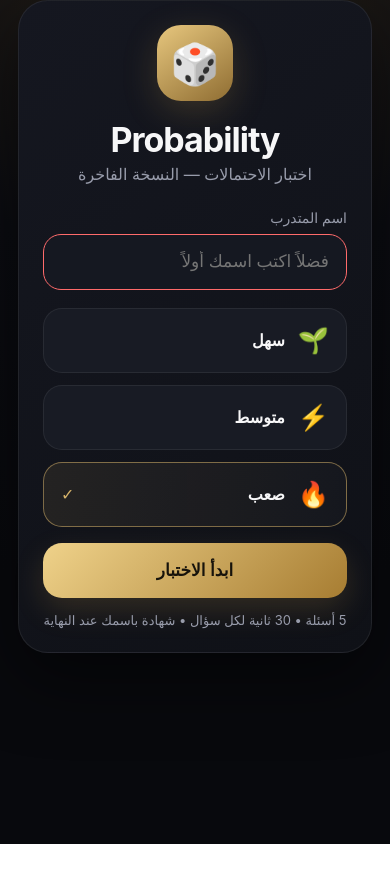
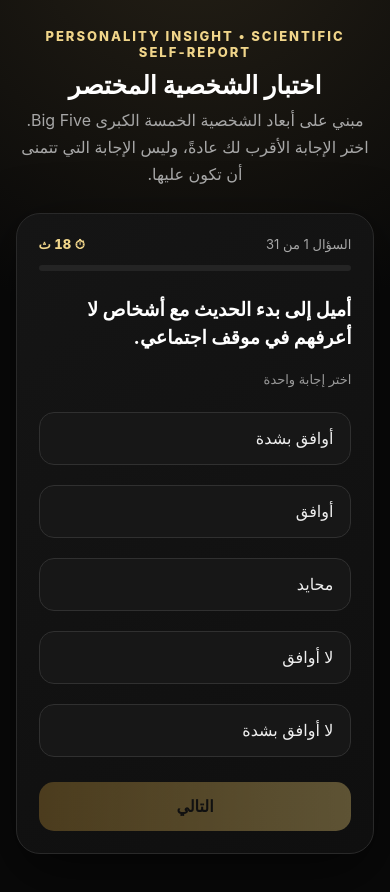
Before and after one commit to peaki7/-, a plain HTML site: page index.html in a window 390 px wide. Both pictures are taken after a click on the button "ابدأ الاختبار". Before the commit the page ends 844 px from the top, so only its background shows below. Drawn offline with Linux system fonts and the light colour scheme.

Commit message:
Add files via upload

```diff
--- a/index.html
+++ b/index.html
@@ -2,131 +2,154 @@
 <html lang="ar" dir="rtl">
 <head>
 <meta charset="utf-8">
-<meta name="viewport" content="width=device-width,initial-scale=1,viewport-fit=cover">
-<meta name="theme-color" content="#08090d">
-<meta name="apple-mobile-web-app-capable" content="yes">
-<meta name="apple-mobile-web-app-status-bar-style" content="black-translucent">
-<meta name="apple-mobile-web-app-title" content="Probability">
-<title>Probability — Premium Quiz</title>
+<meta name="viewport" content="width=device-width,initial-scale=1">
+<title>Personality Insight — Scientific Test</title>
 <style>
-:root{--bg:#08090d;--panel:#11131a;--panel2:#181b24;--text:#f7f7f8;--muted:#989cab;--accent:#d6b36a;--accent2:#f1d898;--good:#65d391;--bad:#ff6b6b}
-*{box-sizing:border-box;-webkit-tap-highlight-color:transparent}
-body{margin:0;background:radial-gradient(circle at 50% -10%,#292116 0,#0b0c11 38%,#08090d 72%);color:var(--text);font-family:-apple-system,BlinkMacSystemFont,"SF Pro Display","Helvetica Neue",Arial,sans-serif;min-height:100vh}
-.app{width:min(720px,100%);margin:auto;padding:env(safe-area-inset-top) 18px calc(28px + env(safe-area-inset-bottom));min-height:100vh}
-.card{background:linear-gradient(145deg,#151720,#0f1117);border:1px solid #ffffff12;border-radius:30px;box-shadow:0 24px 70px #0008;padding:24px}
-.logo{width:76px;height:76px;border-radius:24px;margin:auto;display:grid;place-items:center;font-size:40px;background:linear-gradient(145deg,#e7c77e,#8f6d32);box-shadow:0 10px 35px #c39a4938}
-h1{font-size:34px;margin:18px 0 4px;text-align:center;letter-spacing:-1px}.sub{text-align:center;color:var(--muted);margin-bottom:25px}
-.levels{display:grid;gap:12px}.level{width:100%;border:1px solid #ffffff12;background:var(--panel2);color:var(--text);border-radius:19px;padding:17px;text-align:right;display:flex;align-items:center;gap:13px;font-size:16px}.level .icon{font-size:25px}.level.active{border-color:#d6b36a88;background:linear-gradient(90deg,#d6b36a18,#ffffff06)}.check{margin-right:auto;color:var(--accent)}
-.primary{border:0;background:linear-gradient(135deg,#efd28a,#a77d32);color:#17130b;font-weight:800;border-radius:19px;padding:17px;width:100%;font-size:17px;margin-top:16px;box-shadow:0 12px 30px #c39a4930}
-.hint{margin-top:14px;text-align:center;color:var(--muted);font-size:13px}
-.top{display:flex;align-items:center;justify-content:space-between;margin-bottom:15px}.pill{border:1px solid #ffffff12;background:#ffffff08;border-radius:99px;padding:8px 12px;color:var(--muted);font-size:13px}
-.timer{position:relative;width:62px;height:62px;display:grid;place-items:center}.timer svg{position:absolute;inset:0;transform:rotate(-90deg)}.timer circle{fill:none;stroke-width:5}.track{stroke:#ffffff10}.progress{stroke:var(--accent);stroke-linecap:round;transition:stroke-dashoffset .4s linear}.timeText{font-size:16px;font-weight:800}
-.question{font-size:23px;line-height:1.55;font-weight:750;margin:22px 2px}.answers{display:grid;gap:11px}.answer{border:1px solid #ffffff10;background:#151821;color:var(--text);border-radius:18px;padding:17px;text-align:right;font-size:16px;line-height:1.4;min-height:58px}.answer.selected{border-color:#d6b36a99;background:#d6b36a12}.answer.correct{border-color:#65d39199;background:#65d39112}.answer.wrong{border-color:#ff6b6b99;background:#ff6b6b12}.answer:disabled{opacity:1}
-.feedback{margin-top:15px;border-radius:18px;padding:16px;background:#ffffff07;border:1px solid #ffffff0c;line-height:1.7;min-height:60px}.good{color:var(--good)}.bad{color:var(--bad)}
-.next{display:none;border:0;width:100%;padding:17px;margin-top:12px;border-radius:18px;background:linear-gradient(135deg,#efd28a,#a77d32);font-weight:800;font-size:17px;color:#17130b}
-.result{text-align:center}.medal{font-size:70px;margin:4px}.score{font-size:64px;font-weight:900;margin:8px;color:var(--accent2)}.stat{display:flex;justify-content:space-between;background:#ffffff07;border:1px solid #ffffff0c;border-radius:16px;padding:14px;margin-top:9px}.label{color:var(--muted)}.best{color:var(--accent2);font-weight:800}.hidden{display:none}
+:root{--bg:#090909;--card:#121212;--gold:#d6ad55;--gold2:#f0d58a;--muted:#a7a7a7;--line:#292929}
+*{box-sizing:border-box}body{margin:0;background:radial-gradient(circle at 50% -10%,#252016 0,#090909 42%);color:#fff;font-family:-apple-system,BlinkMacSystemFont,"SF Pro Display","Segoe UI",Arial,sans-serif;min-height:100vh}
+.wrap{width:min(720px,92%);margin:auto;padding:28px 0 50px}.brand{text-align:center;color:var(--gold2);font-weight:800;letter-spacing:2px;font-size:13px}
+h1{font-size:30px;text-align:center;margin:10px 0 7px}.sub{text-align:center;color:var(--muted);line-height:1.7;margin:0 auto 24px}
+.card{background:linear-gradient(145deg,#151515,#0f0f0f);border:1px solid var(--line);border-radius:24px;padding:22px;box-shadow:0 20px 60px #0008}
+.meta{display:flex;justify-content:space-between;align-items:center;color:var(--muted);font-size:13px;margin-bottom:12px}
+.timer{color:var(--gold2);font-variant-numeric:tabular-nums;font-weight:800}
+.bar{height:6px;background:#242424;border-radius:99px;overflow:hidden;margin-bottom:25px}.fill{height:100%;background:linear-gradient(90deg,var(--gold),var(--gold2));width:0;transition:.3s}
+.q{font-size:22px;line-height:1.5;font-weight:750;margin:8px 0 18px}.hint{color:#999;font-size:13px;margin-bottom:15px}
+.option{width:100%;text-align:right;padding:16px 17px;margin:10px 0;border-radius:15px;border:1px solid #303030;background:#171717;color:#eee;font-size:16px;cursor:pointer;transition:.18s}
+.option:hover{border-color:#92763a;transform:translateY(-1px)}.option.selected{border-color:var(--gold);background:#201b10;box-shadow:0 0 0 1px #d6ad5533}
+.next{width:100%;margin-top:15px;padding:15px;border:0;border-radius:15px;background:linear-gradient(90deg,#b98d36,#efd078);color:#111;font-weight:900;font-size:16px;cursor:pointer}.next:disabled{opacity:.35;cursor:not-allowed}
+.hidden{display:none}.intro label{display:block;color:#ccc;font-size:14px;margin:13px 0 7px}.intro input{width:100%;padding:14px;border-radius:12px;border:1px solid #303030;background:#0d0d0d;color:#fff;font-size:16px}
+.result h2{text-align:center;font-size:26px}.scoregrid{display:grid;grid-template-columns:1fr 1fr;gap:12px;margin:20px 0}.metric{border:1px solid var(--line);border-radius:15px;padding:14px}.metric b{display:flex;justify-content:space-between;font-size:14px}.track{height:7px;background:#242424;border-radius:99px;margin-top:9px;overflow:hidden}.track i{display:block;height:100%;background:linear-gradient(90deg,var(--gold),var(--gold2))}
+.box{border-top:1px solid var(--line);padding-top:15px;margin-top:15px}.box h3{margin:0 0 7px;color:var(--gold2)}.box p{color:#d0d0d0;line-height:1.8;margin:0}
+.restart{margin-top:20px;background:#171717;color:#fff;border:1px solid #444;padding:13px 18px;border-radius:12px;cursor:pointer;width:100%}
+.small{text-align:center;color:#777;font-size:11px;line-height:1.7;margin-top:16px}
+@media(max-width:520px){h1{font-size:25px}.q{font-size:19px}.scoregrid{grid-template-columns:1fr}}
 </style>
 </head>
 <body>
-<div class="app"><div class="card" id="app"></div></div>
+<div class="wrap">
+<div class="brand">PERSONALITY INSIGHT • SCIENTIFIC SELF‑REPORT</div>
+<h1>اختبار الشخصية المختصر</h1>
+<p class="sub">مبني على أبعاد الشخصية الخمسة الكبرى Big Five. اختر الإجابة الأقرب لك عادةً، وليس الإجابة التي تتمنى أن تكون عليها.</p>
+
+<section id="intro" class="card intro">
+<label>الاسم (اختياري)</label><input id="name" placeholder="اكتب اسمك">
+<p class="hint" style="margin-top:15px">لا نستخدم تاريخ الميلاد. كل سؤال له عدّاد مستقل.</p>
+<button class="next" onclick="start()">ابدأ الاختبار</button>
+</section>
+
+<section id="quiz" class="card hidden">
+<div class="meta"><span id="num"></span><span class="timer">⏱ <span id="time">20</span> ث</span></div>
+<div class="bar"><div id="fill" class="fill"></div></div>
+<div id="q" class="q"></div><div class="hint">اختر إجابة واحدة</div>
+<div id="opts"></div>
+<button id="next" class="next" disabled onclick="advance()">التالي</button>
+</section>
+
+<section id="result" class="card result hidden"></section>
+</div>
+
 <script>
-const BANK={
-سهل:[
-["ما احتمال ظهور الرقم 4 عند رمي حجر نرد مرة واحدة؟",["1/2","1/3","1/6","1/4"],2,"هناك نتيجة واحدة مناسبة من أصل 6: 1/6."],
-["ما احتمال ظهور رقم زوجي عند رمي حجر نرد؟",["1/6","1/3","1/2","2/3"],2,"الأرقام 2 و4 و6: ثلاث نتائج من أصل 6 = 1/2."],
-["ما احتمال ظهور رقم أكبر من 3؟",["1/6","1/3","1/2","2/3"],2,"الأرقام 4 و5 و6، أي 3 من أصل 6 = 1/2."],
-["ما احتمال ظهور رقم فردي؟",["1/6","1/3","1/2","2/3"],2,"الأرقام 1 و3 و5، أي 3 من أصل 6 = 1/2."],
-["ما احتمال ظهور رقم أقل من 5؟",["1/3","1/2","2/3","5/6"],2,"الأرقام 1 و2 و3 و4: أربع نتائج من أصل 6 = 2/3."]
-],
-متوسط:[
-["رميت حجر نرد مرتين. ما احتمال أن يكون مجموع الرقمين 7؟",["1/12","1/6","1/4","1/3"],1,"هناك 6 نتائج مجموعها 7 من أصل 36، إذن 1/6."],
-["رميت حجر نرد مرتين. ما احتمال ظهور الرقم 6 في المرتين؟",["1/6","1/12","1/36","1/18"],2,"1/6 × 1/6 = 1/36."],
-["رميت حجر نرد مرتين. ما احتمال أن يكون الرقمان زوجيين؟",["1/4","1/3","1/2","2/3"],0,"1/2 × 1/2 = 1/4."],
-["رميت حجر نرد مرتين. ما احتمال ظهور 6 مرة واحدة على الأقل؟",["1/6","5/18","11/36","1/3"],2,"1 − (5/6)² = 11/36."],
-["رميت حجرَي نرد. ما احتمال أن يكون المجموع أكبر من 9؟",["1/6","1/4","5/18","1/3"],0,"المجاميع 10 و11 و12 لها 6 نتائج من أصل 36 = 1/6."]
-],
-صعب:[
-["رميت حجر نرد مرتين. ما احتمال أن يكون مجموع الرقمين عددًا زوجيًا؟",["1/4","1/3","1/2","2/3"],2,"المجموع زوجي إذا كان الرقمان بنفس النوع. الاحتمال = 1/2."],
-["لديك 8 أشخاص. كم زوجًا مختلفًا يمكن اختياره؟",["28","16","32","56"],0,"C(8,2)=8×7÷2=28."],
-["كيس فيه 5 كرات حمراء و3 زرقاء. سحبت كرتين دون إرجاع. ما احتمال أن تكونا حمراوين؟",["5/14","5/16","10/21","25/64"],0,"5/8 × 4/7 = 5/14."],
-["رميت حجر نرد 3 مرات. ما احتمال ظهور الرقم 6 مرة واحدة على الأقل؟",["1/6","25/72","91/216","125/216"],2,"1 − (5/6)³ = 91/216."],
-["رميت عملة عادلة 4 مرات. ما احتمال ظهور وجهين بالضبط؟",["1/4","3/8","1/2","5/8"],1,"C(4,2)=6 من أصل 16، لذلك 3/8."]
-]};
+const questions=[
+["أميل إلى بدء الحديث مع أشخاص لا أعرفهم في موقف اجتماعي.","أوافق بشدة","أوافق","محايد","لا أوافق","لا أوافق بشدة"],
+["أستمتع بأن يكون يومي مليئًا بالتفاعل مع الآخرين.","أوافق بشدة","أوافق","محايد","لا أوافق","لا أوافق بشدة"],
+["أفضّل العمل بهدوء بمفردي لفترات طويلة.","أوافق بشدة","أوافق","محايد","لا أوافق","لا أوافق بشدة"],
+["أحافظ على هدوئي عندما تسوء الأمور بشكل مفاجئ.","أوافق بشدة","أوافق","محايد","لا أوافق","لا أوافق بشدة"],
+["بعد موقف مزعج، أظل أفكر فيه لفترة طويلة.","أوافق بشدة","أوافق","محايد","لا أوافق","لا أوافق بشدة"],
+["أستطيع العودة إلى توازني بسرعة بعد الضغط.","أوافق بشدة","أوافق","محايد","لا أوافق","لا أوافق بشدة"],
+["أحرص على إنهاء المهام في وقتها حتى لو لم يراقبني أحد.","أوافق بشدة","أوافق","محايد","لا أوافق","لا أوافق بشدة"],
+["أحب أن تكون الأشياء مرتبة ومخططًا لها مسبقًا.","أوافق بشدة","أوافق","محايد","لا أوافق","لا أوافق بشدة"],
+["أؤجل المهام أحيانًا رغم معرفتي بأهميتها.","أوافق بشدة","أوافق","محايد","لا أوافق","لا أوافق بشدة"],
+["أهتم بمشاعر الآخرين حتى عندما أختلف معهم.","أوافق بشدة","أوافق","محايد","لا أوافق","لا أوافق بشدة"],
+["أميل إلى إعطاء الناس مساحة لفهم وجهة نظرهم.","أوافق بشدة","أوافق","محايد","لا أوافق","لا أوافق بشدة"],
+["إذا اختلف معي شخص، أركز أكثر على إثبات أنني على حق.","أوافق بشدة","أوافق","محايد","لا أوافق","لا أوافق بشدة"],
+["أستمتع بتجربة أفكار أو طرق جديدة حتى لو لم أجربها من قبل.","أوافق بشدة","أوافق","محايد","لا أوافق","لا أوافق بشدة"],
+["أشعر بالفضول تجاه موضوعات مختلفة عن اهتماماتي المعتادة.","أوافق بشدة","أوافق","محايد","لا أوافق","لا أوافق بشدة"],
+["أفضل الطرق المألوفة على تجربة شيء جديد دون حاجة واضحة.","أوافق بشدة","أوافق","محايد","لا أوافق","لا أوافق بشدة"],
+["عندما أضع هدفًا، أستمر في متابعته حتى بعد انخفاض الحماس الأول.","أوافق بشدة","أوافق","محايد","لا أوافق","لا أوافق بشدة"],
+["أشعر بالارتياح عندما أتحمل مسؤولية قرار مهم.","أوافق بشدة","أوافق","محايد","لا أوافق","لا أوافق بشدة"],
+["أحتاج عادةً إلى وقت طويل قبل اتخاذ قرار حتى لو كانت المعلومات كافية.","أوافق بشدة","أوافق","محايد","لا أوافق","لا أوافق بشدة"],
+["أستطيع تغيير خطتي عندما تظهر معلومات أو ظروف جديدة.","أوافق بشدة","أوافق","محايد","لا أوافق","لا أوافق بشدة"],
+["أجد صعوبة في تقبل تغيير الخطط في اللحظة الأخيرة.","أوافق بشدة","أوافق","محايد","لا أوافق","لا أوافق بشدة"],
+["أفضل التفكير في عدة احتمالات قبل اختيار حل واحد.","أوافق بشدة","أوافق","محايد","لا أوافق","لا أوافق بشدة"],
+["أميل إلى ملاحظة التفاصيل التي قد يتجاهلها الآخرون.","أوافق بشدة","أوافق","محايد","لا أوافق","لا أوافق بشدة"],
+["أشعر بطاقة أكبر عندما أكون وسط مجموعة من الناس.","أوافق بشدة","أوافق","محايد","لا أوافق","لا أوافق بشدة"],
+["أحتاج إلى وقت منفرد لاستعادة طاقتي بعد يوم اجتماعي طويل.","أوافق بشدة","أوافق","محايد","لا أوافق","لا أوافق بشدة"],
+["عندما أتعرض للنقد، أستطيع الاستفادة منه دون أن يؤثر في مزاجي طويلًا.","أوافق بشدة","أوافق","محايد","لا أوافق","لا أوافق بشدة"],
+["أتعامل مع الأخطاء باعتبارها فرصة لفهم ما يمكن تحسينه.","أوافق بشدة","أوافق","محايد","لا أوافق","لا أوافق بشدة"],
+["إذا كانت المهمة مهمة، أضع لها خطوات واضحة قبل البدء.","أوافق بشدة","أوافق","محايد","لا أوافق","لا أوافق بشدة"],
+["أميل إلى إنهاء ما بدأته قبل الانتقال إلى شيء آخر.","أوافق بشدة","أوافق","محايد","لا أوافق","لا أوافق بشدة"],
+["أحاول الوصول إلى حل يراعي مصلحة جميع الأطراف عند الخلاف.","أوافق بشدة","أوافق","محايد","لا أوافق","لا أوافق بشدة"],
+["أحب النقاشات التي تجعلني أعيد النظر في أفكاري.","أوافق بشدة","أوافق","محايد","لا أوافق","لا أوافق بشدة"],
+["أشعر بالملل إذا كانت كل الأمور تسير بالطريقة نفسها دون أي تجديد.","أوافق بشدة","أوافق","محايد","لا أوافق","لا أوافق بشدة"]
+];
 
-let level="صعب",playerName="",data=[],idx=0,score=0,left=30,timer=null,started=0,elapsed=0,answered=false;
-const app=document.getElementById("app");
-function home(){
-app.innerHTML=`<div class="logo">🎲</div>
-<h1>Probability</h1>
-<div class="sub">اختبار الاحتمالات — النسخة الفاخرة</div>
-<div style="margin-bottom:18px">
-<label style="display:block;color:var(--muted);font-size:14px;margin-bottom:8px">اسم المتدرب</label>
-<input id="playerName" type="text" maxlength="40" placeholder="اكتب اسمك هنا"
-style="width:100%;padding:17px;border-radius:18px;border:1px solid #ffffff12;background:#151821;color:var(--text);font-size:17px;outline:none">
-</div>
-<div class="levels">${[['سهل','🌱'],['متوسط','⚡'],['صعب','🔥']].map(x=>`<button class="level ${level===x[0]?'active':''}" data-level="${x[0]}"><span class="icon">${x[1]}</span><b>${x[0]}</b><span class="check">${level===x[0]?'✓':''}</span></button>`).join('')}</div>
-<button class="primary" id="start">ابدأ الاختبار</button>
-<div class="hint">5 أسئلة • 30 ثانية لكل سؤال • شهادة باسمك عند النهاية</div>`;
-document.querySelectorAll("[data-level]").forEach(b=>b.onclick=()=>{level=b.dataset.level;home()});
-document.getElementById("start").onclick=()=>{
- const input=document.getElementById("playerName");
- const name=input.value.trim();
- if(!name){input.style.borderColor="var(--bad)";input.placeholder="فضلاً اكتب اسمك أولاً";return}
- playerName=name;startQuiz();
-};
+const dims={E:"الانبساط والتفاعل الاجتماعي",A:"التوافق والتعاون",C:"الضمير الحي والتنظيم",N:"الاستقرار الانفعالي",O:"الانفتاح على الخبرة"};
+const map=[
+"E","E","E","N","N","N","C","C","C","A","A","A","O","O","O","C","E","C","O","N","O","C","E","E","N","N","C","C","A","O","O"
+];
+// reversed items by question index (0-based)
+const rev=new Set([2,4,8,11,14,17,19]);
+let i=0, answers=[], startTime=0, timer=null, seconds=20, elapsed=[];
+
+function start(){
+ document.getElementById("intro").classList.add("hidden");
+ document.getElementById("quiz").classList.remove("hidden");
+ render();
 }
-function startQuiz(){data=BANK[level];idx=0;score=0;elapsed=0;renderQuestion()}
-function renderQuestion(){
-clearInterval(timer);answered=false;left=30;started=Date.now();
-const q=data[idx];
-app.innerHTML=`<div class="top"><span class="pill">${level} • ${idx+1}/${data.length}</span><div class="timer"><svg width="62" height="62"><circle class="track" cx="31" cy="31" r="26"/><circle id="ring" class="progress" cx="31" cy="31" r="26" stroke-dasharray="163.36" stroke-dashoffset="0"/></svg><span class="timeText" id="time">30</span></div></div>
-<div class="question">${q[0]}</div><div class="answers" id="answers">${q[1].map((x,k)=>`<button class="answer" data-k="${k}">${String.fromCharCode(65+k)}) ${x}</button>`).join("")}</div>
-<div class="feedback" id="feedback"></div><button class="next" id="next">${idx===data.length-1?'عرض النتيجة':'السؤال التالي ➜'}</button>`;
-document.querySelectorAll(".answer").forEach(b=>b.onclick=()=>choose(+b.dataset.k));
-document.getElementById("next").onclick=next;
-timer=setInterval(()=>{left--;document.getElementById("time").textContent=left;document.getElementById("ring").style.strokeDashoffset=(163.36*(1-left/30));if(left<=0){clearInterval(timer);choose(-1)}},1000);
+function render(){
+ const q=questions[i];
+ document.getElementById("num").textContent=`السؤال ${i+1} من ${questions.length}`;
+ document.getElementById("fill").style.width=((i/questions.length)*100)+"%";
+ document.getElementById("q").textContent=q[0];
+ const box=document.getElementById("opts"); box.innerHTML="";
+ for(let k=1;k<=5;k++){
+   const b=document.createElement("button"); b.className="option"; b.textContent=q[k];
+   b.onclick=()=>select(k,b); box.appendChild(b);
+ }
+ document.getElementById("next").disabled=true;
+ seconds=20; document.getElementById("time").textContent=seconds;
+ startTime=performance.now(); clearInterval(timer);
+ timer=setInterval(()=>{seconds--;document.getElementById("time").textContent=seconds;if(seconds<=0){clearInterval(timer);autoAdvance()}},1000);
 }
-function choose(k){
-if(answered)return;answered=true;clearInterval(timer);elapsed+=Math.min(30,Math.round((Date.now()-started)/1000));
-const q=data[idx],buttons=document.querySelectorAll(".answer");
-buttons.forEach((b,j)=>{b.disabled=true;if(j===q[2])b.classList.add("correct");if(j===k&&k!==q[2])b.classList.add("wrong");});
-if(k===q[2]){score++;document.getElementById("feedback").innerHTML=`<span class="good"><b>✓ إجابة صحيحة</b></span><br>${q[3]}`}else if(k===-1){document.getElementById("feedback").innerHTML=`<span class="bad"><b>⏰ انتهى الوقت</b></span><br>الإجابة الصحيحة: ${String.fromCharCode(65+q[2])}) ${q[1][q[2]]}<br>${q[3]}`}else{document.getElementById("feedback").innerHTML=`<span class="bad"><b>✕ إجابة خاطئة</b></span><br>الإجابة الصحيحة: ${String.fromCharCode(65+q[2])}) ${q[1][q[2]]}<br>${q[3]}`;}
-document.getElementById("next").style.display="block";
+function select(v,b){
+ answers[i]=v; document.querySelectorAll(".option").forEach(x=>x.classList.remove("selected")); b.classList.add("selected");
+ document.getElementById("next").disabled=false;
 }
-function next(){idx++;if(idx<data.length)renderQuestion();else result()}
-function result(){
-clearInterval(timer);
-let pct=Math.round(score/data.length*100),key="best_"+level,best=Number(localStorage.getItem(key)||0);
-if(score>best){best=score;localStorage.setItem(key,best)}
-let msg=pct===100?"ممتاز جدًا 🔥":pct>=80?"أداء رائع 👏":pct>=60?"جيد جدًا 💪":"واصل التدريب 🎯";
-const date=new Date().toLocaleDateString("ar-SA");
-app.innerHTML=`<div class="result">
-<div style="border:1px solid #d6b36a55;border-radius:24px;padding:24px;background:linear-gradient(145deg,#19150e,#101117);box-shadow:0 20px 60px #0008">
-<div style="font-size:42px">🏆</div>
-<div style="color:var(--accent);font-size:13px;letter-spacing:2px;margin-top:4px">CERTIFICATE OF COMPLETION</div>
-<h1 style="font-size:28px">شهادة إتمام الاختبار</h1>
-<div style="color:var(--muted);margin:18px 0 6px">تشهد هذه الشهادة بأن</div>
-<div style="font-size:30px;font-weight:900;color:var(--accent2);word-break:break-word">${escapeHTML(playerName)}</div>
-<div style="color:var(--muted);margin:8px 0 20px">قد أتم اختبار الاحتمالات بنجاح</div>
-<div class="stat"><span class="label">المستوى</span><b>${level}</b></div>
-<div class="stat"><span class="label">النتيجة</span><b>${score}/${data.length}</b></div>
-<div class="stat"><span class="label">النسبة</span><b>${pct}%</b></div>
-<div class="stat"><span class="label">الزمن</span><b>${elapsed} ثانية</b></div>
-<div style="margin-top:18px;color:var(--muted);font-size:12px">تاريخ الإصدار: ${date}</div>
-</div>
-<div style="margin-top:15px;color:var(--muted)">${msg}</div>
-<button class="primary" id="again">إعادة الاختبار</button>
-<button class="level" id="home" style="margin-top:10px;justify-content:center">العودة للرئيسية</button>
-</div>`;
-document.getElementById("again").onclick=startQuiz;
-document.getElementById("home").onclick=home;
+function autoAdvance(){ if(answers[i]==null) answers[i]=3; advance(); }
+function advance(){
+ clearInterval(timer); elapsed[i]=Math.round((performance.now()-startTime)/100)/10;
+ if(i<questions.length-1){i++;render()} else finish();
 }
-
-function escapeHTML(value){
-return value.replace(/[&<>"']/g,function(ch){
-return {"&":"&amp;","<":"&lt;",">":"&gt;",'"':"&quot;","'":"&#039;"}[ch];
-});
+function pct(x){return Math.round(x);}
+function finish(){
+ clearInterval(timer);
+ document.getElementById("quiz").classList.add("hidden");
+ const s={E:0,A:0,C:0,N:0,O:0}, count={E:0,A:0,C:0,N:0,O:0};
+ answers.forEach((v,idx)=>{
+   let val=v; if(rev.has(idx)) val=6-v;
+   const d=map[idx]; s[d]+=val; count[d]++;
+ });
+ const p={}; Object.keys(s).forEach(d=>p[d]=Math.round(((s[d]-count[d])/(count[d]*4))*100));
+ const avg=elapsed.reduce((a,b)=>a+b,0)/elapsed.length;
+ const consistency=Math.max(68,Math.min(99,Math.round(100-Math.abs(answers.filter((v,idx)=>v===3).length-questions.length*.18)*.7)));
+ const highest=Object.keys(p).sort((a,b)=>p[b]-p[a])[0];
+ const descriptions={
+ E:"تميل إلى التفاعل والمبادرة الاجتماعية، مع قابلية أعلى للاستفادة من النقاش والتواصل عندما يخدم الهدف.",
+ A:"تميل إلى التعاون ومراعاة الآخرين وبناء حلول متوازنة عند الاختلاف.",
+ C:"تميل إلى التنظيم والمتابعة وتحويل الأهداف إلى خطوات عملية، مع اهتمام بالالتزام.",
+ N:"تظهر لديك قدرة جيدة على تنظيم الاستجابة الانفعالية، مع اختلاف طبيعي حسب الموقف.",
+ O:"تميل إلى الفضول وتقبل الأفكار الجديدة والنظر في أكثر من احتمال قبل الاستقرار على حل."
+ };
+ let name=document.getElementById("name").value.trim()||"المشارك";
+ let html=`<h2>التحليل المختصر</h2><p style="text-align:center;color:#aaa">النتيجة مبنية على إجاباتك في نموذج السمات الخمس الكبرى، وليست تشخيصًا نفسيًا.</p>
+ <div class="scoregrid">`;
+ for(const d of Object.keys(p)) html+=`<div class="metric"><b><span>${dims[d]}</span><span>${p[d]}%</span></b><div class="track"><i style="width:${p[d]}%"></i></div></div>`;
+ html+=`</div><div class="box"><h3>الخلاصة</h3><p><strong>${name}</strong> يظهر لديه أعلى بُعد في <strong>${dims[highest]}</strong>. ${descriptions[highest]}</p></div>
+ <div class="box"><h3>زمن الإجابة</h3><p>متوسط زمن الإجابة: <strong>${avg.toFixed(1)} ثانية</strong> لكل سؤال. إجمالي الاختبار: <strong>${Math.round(elapsed.reduce((a,b)=>a+b,0))} ثانية</strong>.</p></div>
+ <div class="box"><h3>ملاحظة منهجية</h3><p>النتيجة تصف نمط استجاباتك في هذا الاختبار الذاتي. للحصول على تقييم نفسي مُتحقق منه سريريًا يلزم استخدام أداة معيارية معتمدة وتفسير مختص.</p></div>
+ <button class="restart" onclick="location.reload()">إعادة الاختبار</button>`;
+ const r=document.getElementById("result");r.innerHTML=html;r.classList.remove("hidden");
 }
-home();
 </script>
-</body></html>
+</body>
+</html>
```
